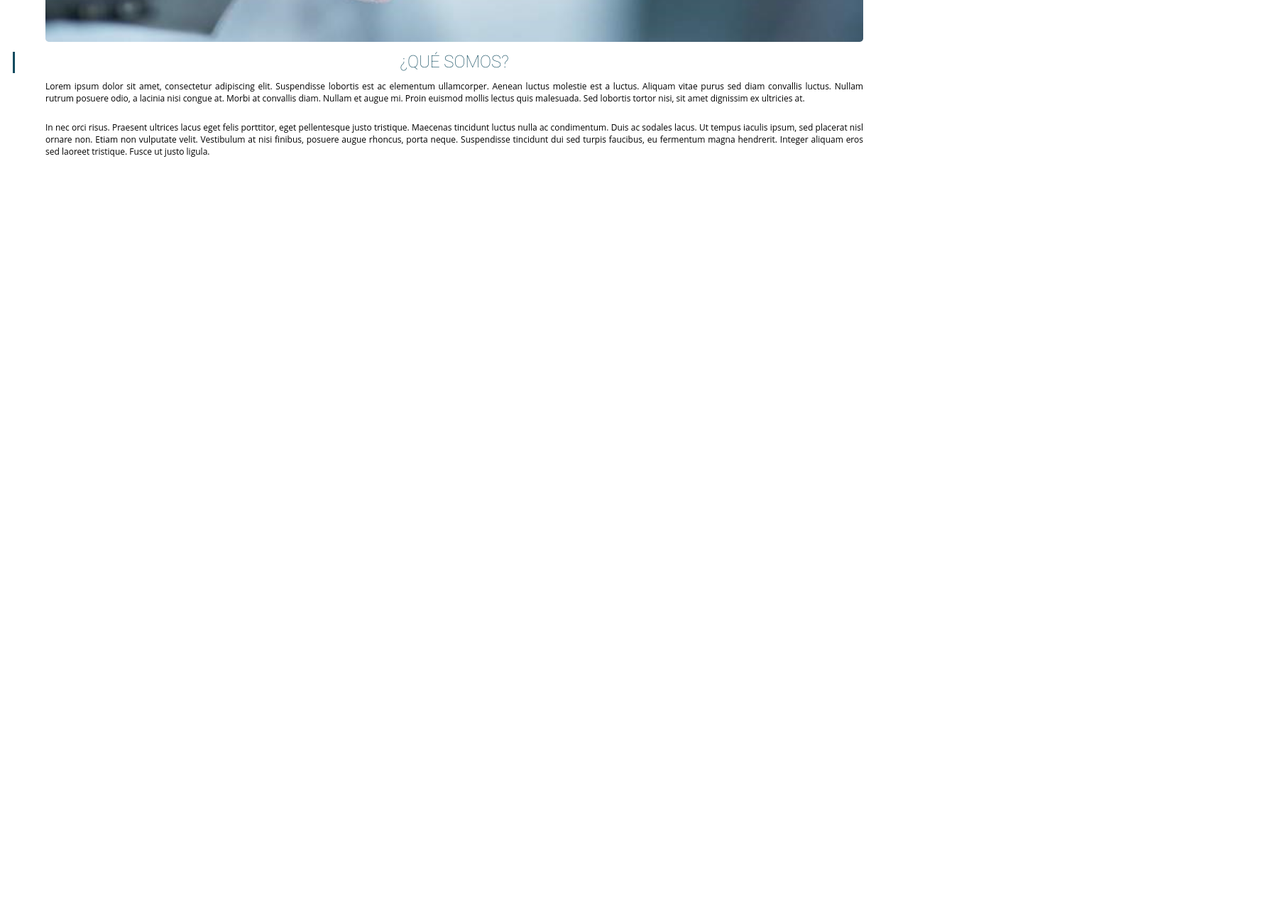
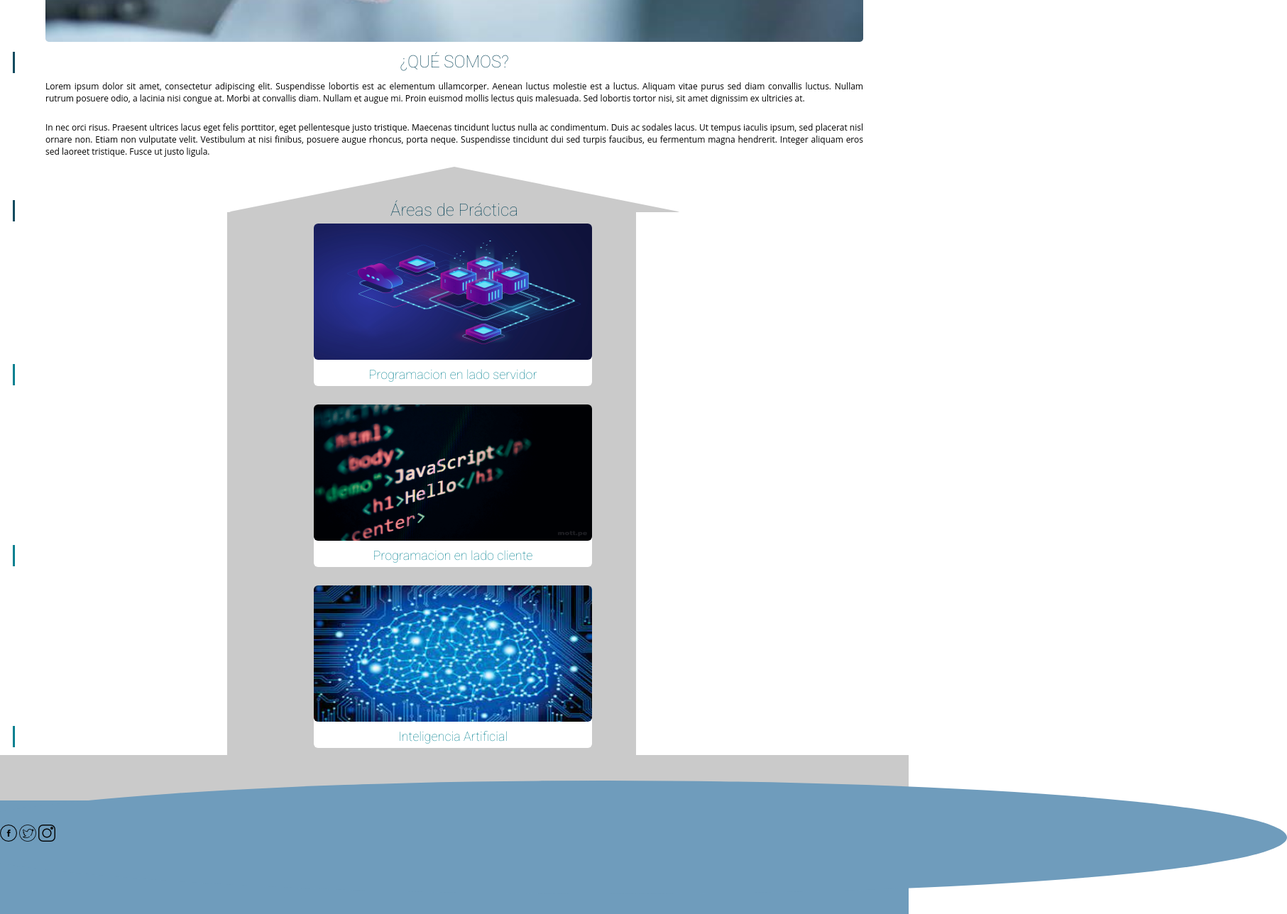
Before and after one commit to morenoo27/PRACTICA-PROFESIONAL-DISE-O, a plain HTML site: page index.html in a window 1280 px wide. Shown: the part 632-1920 px from the top of the page at 71% size, 1813 px wide, since content can reach past the window. Before the commit the page ends 866 px from the top, so only its background shows below. Drawn offline with Linux system fonts and the light colour scheme.

Commit message:
implementamos footer

```diff
--- a/index.html
+++ b/index.html
@@ -47,6 +47,9 @@
         <main>
 
             <section id="caja-cita">
+                <picture><img id="manos" src="images/Apreton-de-manos-iStock-estrecha.jpg"
+                        alt="apreton de manos caja cita">
+                </picture>
                 <div id="content-cita">
                     <header id="cabecera-cita">
                         <span id="linea-cab-cita"></span>
@@ -63,9 +66,7 @@
                         </div>
                     </div>
                 </div>
-                <picture><img id="manos" src="images/Apreton-de-manos-iStock-estrecha.jpg"
-                        alt="apreton de manos caja cita">
-                </picture>
+
             </section>
 
             <article id="presentacion">
@@ -90,8 +91,70 @@
                 </p>
             </article>
 
+            <section id="areas-trabajo">
 
+                <header>
+                    <div class="header-slots-fondo">
+                        <span class="linea-cab-cita"></span>
+                        <span class="texto-cab">Áreas de Práctica</span>
+                    </div>
+
+                    <div class="punta"></div>
+                </header>
+
+                <article class="ambito">
+                    <div class="fondo">
+                        <picture>
+                            <img class="img-ambito" src="images/Backend-Developer-1024x768.png" alt="lado servidor">
+                        </picture>
+                        <footer>
+                            <span class="linea-cab-cita-ambito"></span>
+                            <span class="texto-cab-ambito">Programacion en lado servidor</span>
+                        </footer>
+                    </div>
+                </article>
+
+                <article class="ambito">
+                    <div class="fondo">
+                        <picture>
+                            <img class="img-ambito"
+                                src="images/Lenguaje-de-programación-de-JavaScript-para-desarrollo-web-front-end-1.png"
+                                alt="lado cliente">
+                        </picture>
+                        <footer>
+                            <span class="linea-cab-cita-ambito"></span>
+                            <span class="texto-cab-ambito">Programacion en lado cliente</span>
+                        </footer>
+                    </div>
+                </article>
+
+                <article class="ambito">
+                    <div class="fondo">
+                        <picture>
+                            <img class="img-ambito" src="images/IA.png" alt="lado cliente">
+                        </picture>
+                        <footer>
+                            <span class="linea-cab-cita-ambito"></span>
+                            <span class="texto-cab-ambito">Inteligencia Artificial</span>
+                        </footer>
+                    </div>
+                </article>
+            </section>
         </main>
+
+        <footer id="main-footer">
+            <div id="fondo-footer">
+                <div id="top"></div>
+                <div id="content-footer">
+                    <p id="redes-sociales">
+                        <img src="images/facebook.png" alt="facebook">
+                        <img src="images/gorjeo.png" alt="twiter">
+                        <img src="images/instagram.png" alt="instagram">
+                    </p>
+                </div>
+                <div id="back"></div>
+            </div>
+        </footer>
     </div>
 </body>
 
```
